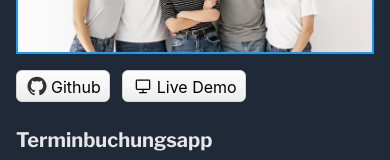
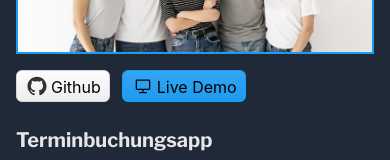
Before and after one commit to SchmittYannic/portfolio_ys, a React (Vite) app: page / in a window 390 px wide. Shown: the part 793-953 px from the top of the page. Built offline with nearby package versions, Linux system fonts and the light colour scheme; no server answers.

Commit message:
Adds color-btn to ProjectsMobile

```diff
--- a/src/components/ProjectsMobile.tsx
+++ b/src/components/ProjectsMobile.tsx
@@ -84,46 +84,12 @@ const Project = ({ project }: { project: ProjectType }) => {
                     <span>Github</span>
                 </a>
 
+                {project.liveLink && (
                     <a
-                    className="h-8 py-1 pl-[10px] pr-2 inline-block text-base rounded-md transition duration-300 text-gray-800 dark:text-base-0 bg-white dark:bg-[#eee] dark:bg-gradient-to-b dark:from-[#fcfcfc] dark:to-[#eee] border border-gray-300 dark:border-[#d5d5d5] hover:bg-gray-100 dark:hover:bg-[#ddd] hover:bg-gradient-to-b hover:from-[#f8f8f8] hover:to-[#e6e6e6] dark:hover:bg-gradient-to-b dark:hover:from-[#eee] dark:hover:to-[#ddd] hover:border-gray-400 dark:hover:border-[#ccc] active:bg-gray-300 dark:active:bg-[#dcdcdc] active:bg-none active:border-gray-500 dark:active:border-[#b5b5b5] active:shadow-inner dark:active:shadow-[inset_0_2px_4px_#00000026] focus:bg-gray-200 dark:focus:bg-[#ddd] focus:bg-gradient-to-b focus:from-[#f0f0f0] focus:to-[#d0d0d0] dark:focus:bg-gradient-to-b dark:focus:from-[#eee] dark:focus:to-[#ddd] focus:border-gray-400 dark:focus:border-[#ccc] focus:outline-none focus:ring-2 focus:ring-gray-400 dark:focus:ring-[#bbb]"
-                    // className="h-8 py-1 pl-[10px] pr-2 inline-block text-base rounded-md transition duration-300
-                    // text-gray-800 dark:text-base-0
-                    // bg-actionBlue-900 dark:bg-actionBlue-900 bg-gradient-to-b from-actionBlue-800 to-actionBlue-900
-                    // border border-actionBlue-900 dark:border-actionBlue-900
-                    // hover:bg-actionBlue-800 dark:hover:bg-actionBlue-600
-                    // hover:bg-gradient-to-b hover:from-actionBlue-700 hover:to-actionBlue-800
-                    // dark:hover:bg-gradient-to-b dark:hover:from-actionBlue-700 dark:hover:to-actionBlue-900
-                    // hover:border-actionBlue-800 dark:hover:border-actionBlue-600
-                    // active:bg-actionBlue-800 dark:active:bg-actionBlue-700 active:bg-none
-                    // active:border-actionBlue-900 dark:active:border-actionBlue-900
-                    // active:shadow-inner dark:active:shadow-[inset_0_2px_4px_#00000026]
-                    // focus:bg-actionBlue-800 dark:focus:bg-actionBlue-700
-                    // focus:bg-gradient-to-b focus:from-actionBlue-700 focus:to-actionBlue-800
-                    // dark:focus:bg-gradient-to-b dark:focus:from-actionBlue-800 dark:focus:to-actionBlue-900
-                    // focus:border-actionBlue-800 dark:focus:border-actionBlue-900
-                    // focus:outline-none focus:ring-2 focus:ring-actionBlue-400 dark:focus:ring-actionBlue-600"
-
-
-
-                    // className="h-8 py-1 pl-[10px] pr-2 inline-block text-base rounded-md transition duration-300
-                    // text-white dark:text-gray-50
-                    // bg-blue-500 dark:bg-blue-600 bg-gradient-to-b from-blue-400 to-blue-600
-                    // border border-blue-600 dark:border-blue-700
-                    // hover:bg-blue-600 dark:hover:bg-blue-700
-                    // hover:bg-gradient-to-b hover:from-blue-500 hover:to-blue-700
-                    // dark:hover:bg-gradient-to-b dark:hover:from-blue-600 dark:hover:to-blue-800
-                    // hover:border-blue-700 dark:hover:border-blue-800
-                    // active:bg-blue-700 dark:active:bg-blue-800 active:bg-none
-                    // active:border-blue-800 dark:active:border-blue-900
-                    // active:shadow-inner dark:active:shadow-[inset_0_2px_4px_#00000026]
-                    // focus:bg-blue-600 dark:focus:bg-blue-700
-                    // focus:bg-gradient-to-b focus:from-blue-500 focus:to-blue-700
-                    // dark:focus:bg-gradient-to-b dark:focus:from-blue-600 dark:focus:to-blue-800
-                    // focus:border-blue-800 dark:focus:border-blue-900
-                    // focus:outline-none focus:ring-2 focus:ring-blue-400 dark:focus:ring-blue-600"
-                    href={project.githubLink}
+                        className="color-btn h-8 py-1 pl-[10px] pr-2 inline-block text-base rounded-md transition duration-300 text-gray-800 dark:text-base-0 bg-white dark:bg-[#eee] dark:bg-gradient-to-b dark:from-[#fcfcfc] dark:to-[#eee] border border-gray-300 dark:border-[#d5d5d5] hover:bg-gray-100 dark:hover:bg-[#ddd] hover:bg-gradient-to-b hover:from-[#f8f8f8] hover:to-[#e6e6e6] dark:hover:bg-gradient-to-b dark:hover:from-[#eee] dark:hover:to-[#ddd] hover:border-gray-400 dark:hover:border-[#ccc] active:bg-gray-300 dark:active:bg-[#dcdcdc] active:bg-none active:border-gray-500 dark:active:border-[#b5b5b5] active:shadow-inner dark:active:shadow-[inset_0_2px_4px_#00000026] focus:bg-gray-200 dark:focus:bg-[#ddd] focus:bg-gradient-to-b focus:from-[#f0f0f0] focus:to-[#d0d0d0] dark:focus:bg-gradient-to-b dark:focus:from-[#eee] dark:focus:to-[#ddd] focus:border-gray-400 dark:focus:border-[#ccc] focus:outline-none focus:ring-2 focus:ring-gray-400 dark:focus:ring-[#bbb]"
+                        href={project.liveLink}
                         target="_blank"
-                    title={PageTextContent.githubtitle}
+                        title={PageTextContent.livelinktitle}
                     >
                         <span
                             className="inline-block mr-1 -mb-[3px]"
@@ -134,6 +100,7 @@ const Project = ({ project }: { project: ProjectType }) => {
                         </span>
                         <span>Live Demo</span>
                     </a>
+                )}
             </div>
 
             <div
```
Lines whose indentation alone changed are shown as unchanged.
